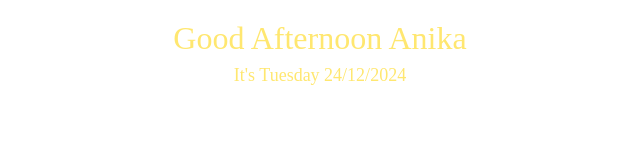
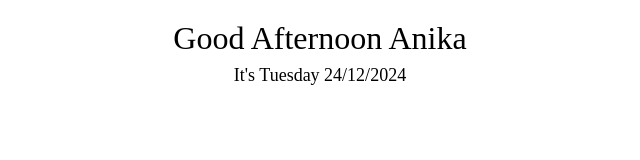
Before and after one commit to Saint-Bliss/Greeting, a plain HTML site: page index.html in a window 1280 px wide. Shown: the whole page, without its empty margins (320-960 px from the left). Drawn offline with Linux system fonts and the light colour scheme; a web font is replaced by a local one.

Commit message:
Update index.html

```diff
--- a/index.html
+++ b/index.html
@@ -8,7 +8,7 @@
 #lbl {
     font-family: Arima;
     font-size: xx-large;
-    color: #ffe770;
+    color: #000000;
     padding: 5px;
     border: 1px solid #ffffff;
     text-align: center;
```
